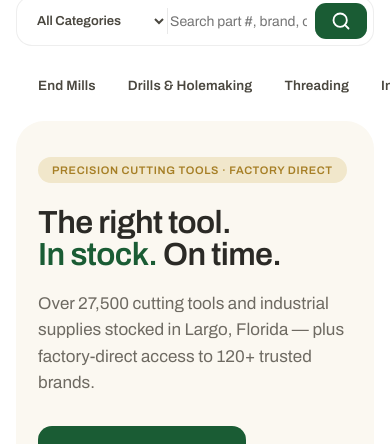
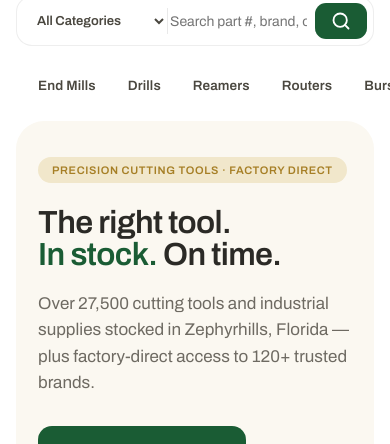
Before and after one commit to kameleyon/pct, a Next.js app: page / in a window 390 px wide. Shown: the part 223-667 px from the top of the page. Built offline with nearby package versions, Linux system fonts and the light colour scheme; no server answers; the database is empty.

Commit message:
content: Zephyrhills FL address + 813-770-8795 phone; nav categories to End Mills/Drills/Reamers/Routers/Burs/Dental Tools

```diff
--- a/app/layout.tsx
+++ b/app/layout.tsx
@@ -6,7 +6,7 @@ import { Footer } from '@/components/Footer';
 export const metadata: Metadata = {
   title: 'Precise Cut Tools — Precision Cutting Tools',
   description:
-    'Over 27,500 cutting tools and industrial supplies stocked in Largo, Florida — plus factory-direct access to 120+ trusted brands.',
+    'Over 27,500 cutting tools and industrial supplies stocked in Zephyrhills, Florida — plus factory-direct access to 120+ trusted brands.',
 };
 
 export default function RootLayout({ children }: { children: React.ReactNode }) {
--- a/components/Footer.tsx
+++ b/components/Footer.tsx
@@ -8,8 +8,8 @@ export function Footer() {
           <div>
             <div style={{ fontWeight: 600, fontSize: 20, color: '#fff', letterSpacing: '.01em' }}>Precise Cut Tools</div>
             <div style={{ fontSize: 10.5, letterSpacing: '.2em', textTransform: 'uppercase', color: 'var(--color-gold-2)', marginTop: 6, fontWeight: 600 }}>Precision Cutting Tools</div>
-            <p style={{ fontSize: 13.5, lineHeight: 1.6, margin: '20px 0 0', color: 'rgba(255,255,255,.62)' }}>10360 72nd Street North, Unit #809<br />Largo, Florida 33777</p>
-            <a href="tel:+17275464655" style={{ display: 'inline-flex', alignItems: 'center', gap: 8, marginTop: 14, color: '#fff', fontWeight: 600, fontSize: 17 }}>(727) 546-4655</a>
+            <p style={{ fontSize: 13.5, lineHeight: 1.6, margin: '20px 0 0', color: 'rgba(255,255,255,.62)' }}>Zephyrhills, Florida</p>
+            <a href="tel:+18137708795" style={{ display: 'inline-flex', alignItems: 'center', gap: 8, marginTop: 14, color: '#fff', fontWeight: 600, fontSize: 17 }}>(813) 770-8795</a>
             <div style={{ marginTop: 18 }}><span style={{ cursor: 'pointer', display: 'inline-flex', alignItems: 'center', gap: 7, fontSize: 13, fontWeight: 600, color: 'var(--color-gold-2)' }}>Get directions<svg width="14" height="14" viewBox="0 0 24 24" fill="none" stroke="currentColor" strokeWidth="2.4" strokeLinecap="round" strokeLinejoin="round"><path d="m9 18 6-6-6-6" /></svg></span></div>
           </div>
           <div>
--- a/components/Header.tsx
+++ b/components/Header.tsx
@@ -2,12 +2,11 @@ import Link from 'next/link';
 
 const nav = [
   ['End Mills', '/category/square-end-mills'],
-  ['Drills & Holemaking', '#'],
-  ['Threading', '#'],
-  ['Indexable', '#'],
-  ['Tool Holding', '#'],
-  ['Workholding', '#'],
-  ['Measuring', '#'],
+  ['Drills', '#'],
+  ['Reamers', '#'],
+  ['Routers', '#'],
+  ['Burs', '#'],
+  ['Dental Tools', '#'],
 ];
 
 export function Header() {
@@ -18,10 +17,10 @@ export function Header() {
         <div className="wrap" style={{ height: 40, display: 'flex', alignItems: 'center', justifyContent: 'space-between', fontSize: 12, letterSpacing: '.01em', color: 'var(--muted)' }}>
           <div style={{ display: 'flex', alignItems: 'center', gap: 8, fontWeight: 600 }}>
             <svg width="14" height="14" viewBox="0 0 24 24" fill="none" stroke="#bf9b30" strokeWidth="2" strokeLinecap="round" strokeLinejoin="round"><path d="M20 10c0 6-8 12-8 12s-8-6-8-12a8 8 0 0 1 16 0Z" /><circle cx="12" cy="10" r="3" /></svg>
-            <span style={{ color: 'var(--color-accent)', fontWeight: 600, whiteSpace: 'nowrap' }}>27,500+ items</span><span className="util-hide" style={{ whiteSpace: 'nowrap' }}>in Florida local stock — same-day pickup in Largo, FL</span>
+            <span style={{ color: 'var(--color-accent)', fontWeight: 600, whiteSpace: 'nowrap' }}>27,500+ items</span><span className="util-hide" style={{ whiteSpace: 'nowrap' }}>in Florida local stock — same-day pickup in Zephyrhills, FL</span>
           </div>
           <div className="util-hide" style={{ display: 'flex', alignItems: 'center', gap: 22, fontWeight: 600 }}>
-            <a href="tel:+17275464655" style={{ color: 'inherit', display: 'inline-flex', gap: 6, alignItems: 'center' }}><svg width="13" height="13" viewBox="0 0 24 24" fill="none" stroke="currentColor" strokeWidth="2" strokeLinecap="round" strokeLinejoin="round"><path d="M22 16.92v3a2 2 0 0 1-2.18 2 19.79 19.79 0 0 1-8.63-3.07 19.5 19.5 0 0 1-6-6 19.79 19.79 0 0 1-3.07-8.67A2 2 0 0 1 4.11 2h3a2 2 0 0 1 2 1.72c.13.96.36 1.9.7 2.81a2 2 0 0 1-.45 2.11L8.09 9.91a16 16 0 0 0 6 6l1.27-1.27a2 2 0 0 1 2.11-.45c.9.34 1.85.57 2.81.7A2 2 0 0 1 22 16.92Z" /></svg>(727) 546-4655</a>
+            <a href="tel:+18137708795" style={{ color: 'inherit', display: 'inline-flex', gap: 6, alignItems: 'center' }}><svg width="13" height="13" viewBox="0 0 24 24" fill="none" stroke="currentColor" strokeWidth="2" strokeLinecap="round" strokeLinejoin="round"><path d="M22 16.92v3a2 2 0 0 1-2.18 2 19.79 19.79 0 0 1-8.63-3.07 19.5 19.5 0 0 1-6-6 19.79 19.79 0 0 1-3.07-8.67A2 2 0 0 1 4.11 2h3a2 2 0 0 1 2 1.72c.13.96.36 1.9.7 2.81a2 2 0 0 1-.45 2.11L8.09 9.91a16 16 0 0 0 6 6l1.27-1.27a2 2 0 0 1 2.11-.45c.9.34 1.85.57 2.81.7A2 2 0 0 1 22 16.92Z" /></svg>(813) 770-8795</a>
             <span style={{ color: 'var(--color-gold-700)', cursor: 'pointer', display: 'inline-flex', gap: 6, alignItems: 'center', fontWeight: 600 }}><svg width="13" height="13" viewBox="0 0 24 24" fill="none" stroke="currentColor" strokeWidth="2" strokeLinecap="round" strokeLinejoin="round"><path d="M12 2 15 9l7 .6-5.3 4.6L18.5 21 12 17.3 5.5 21l1.8-6.8L2 9.6 9 9z" /></svg>VIP Program</span>
             <span style={{ cursor: 'pointer' }}>Sign In / Register</span>
           </div>
@@ -42,7 +41,7 @@ export function Header() {
 
           <form action="/category/square-end-mills" className="mainbar-search" style={{ display: 'flex', alignItems: 'stretch', background: '#fff', border: '1px solid var(--line)', borderRadius: 16, height: 50, overflow: 'hidden' }}>
             <select name="cat" style={{ width: 150, border: 0, background: 'transparent', height: '100%', fontWeight: 600, fontSize: 13, paddingLeft: 16, color: '#4a473f' }}>
-              <option>All Categories</option><option>End Mills</option><option>Drills</option><option>Threading</option><option>Indexable</option><option>Measuring</option>
+              <option>All Categories</option><option>End Mills</option><option>Drills</option><option>Reamers</option><option>Routers</option><option>Burs</option><option>Dental Tools</option>
             </select>
             <div style={{ width: 1, background: 'rgba(43,42,38,.1)', margin: '11px 0' }} />
             <input name="q" placeholder="Search part #, brand, or tool type…" style={{ border: 0, background: 'transparent', height: '100%', flex: 1, fontSize: 14, minWidth: 60 }} />
--- a/components/home.tsx
+++ b/components/home.tsx
@@ -11,13 +11,13 @@ export function Hero() {
       <div className="hero-left" style={{ display: 'flex', flexDirection: 'column', justifyContent: 'center' }}>
         <div style={{ display: 'inline-flex', alignItems: 'center', gap: 9, alignSelf: 'flex-start', fontSize: 11, fontWeight: 600, letterSpacing: '.06em', textTransform: 'uppercase', color: 'var(--color-gold-700)', background: 'var(--color-gold-100)', padding: '7px 14px', borderRadius: 999, marginBottom: 24 }}>Precision cutting tools · factory direct</div>
         <h1 style={{ lineHeight: 1.0, letterSpacing: '-.02em', margin: '0 0 20px', color: 'var(--color-text)' }}>The right tool.<br /><span style={{ color: 'var(--color-accent)' }}>In stock.</span> On time.</h1>
-        <p style={{ fontSize: 17, lineHeight: 1.55, color: 'var(--muted)', maxWidth: 460, margin: '0 0 30px' }}>Over 27,500 cutting tools and industrial supplies stocked in Largo, Florida — plus factory-direct access to 120+ trusted brands.</p>
+        <p style={{ fontSize: 17, lineHeight: 1.55, color: 'var(--muted)', maxWidth: 460, margin: '0 0 30px' }}>Over 27,500 cutting tools and industrial supplies stocked in Zephyrhills, Florida — plus factory-direct access to 120+ trusted brands.</p>
         <div style={{ display: 'flex', gap: 12, marginBottom: 34, flexWrap: 'wrap' }}>
           <Link href="/category/square-end-mills" className="h-green" style={{ height: 52, padding: '0 26px', fontSize: 15, fontWeight: 600, color: '#fff', background: 'var(--color-accent)', border: 0, borderRadius: 14, display: 'inline-flex', alignItems: 'center' }}>Shop Florida Stock<ArrowR /></Link>
           <Link href="/category/square-end-mills" style={{ height: 52, padding: '0 24px', fontSize: 15, fontWeight: 600, color: 'var(--color-text)', background: '#fff', border: '1px solid rgba(43,42,38,.1)', borderRadius: 14, display: 'inline-flex', alignItems: 'center' }}>Browse Brands</Link>
         </div>
         <div className="hero-stats" style={{ background: 'var(--color-surface-2)', borderRadius: 18, padding: '20px 4px' }}>
-          {[['27,500+', 'In local FL stock'], ['120+', 'Trusted brands'], ['Same-day', 'Largo pickup']].map(([a, b], i) => (
+          {[['27,500+', 'In local FL stock'], ['120+', 'Trusted brands'], ['Same-day', 'Zephyrhills pickup']].map(([a, b], i) => (
             <div key={i} style={{ borderLeft: i ? '1px solid rgba(43,42,38,.09)' : undefined }}>
               <div className="hstat-num" style={{ fontWeight: 600, color: 'var(--color-accent)' }}>{a}</div>
               <div style={{ fontSize: 12, color: 'var(--muted)', fontWeight: 600, marginTop: 5 }}>{b}</div>
```
